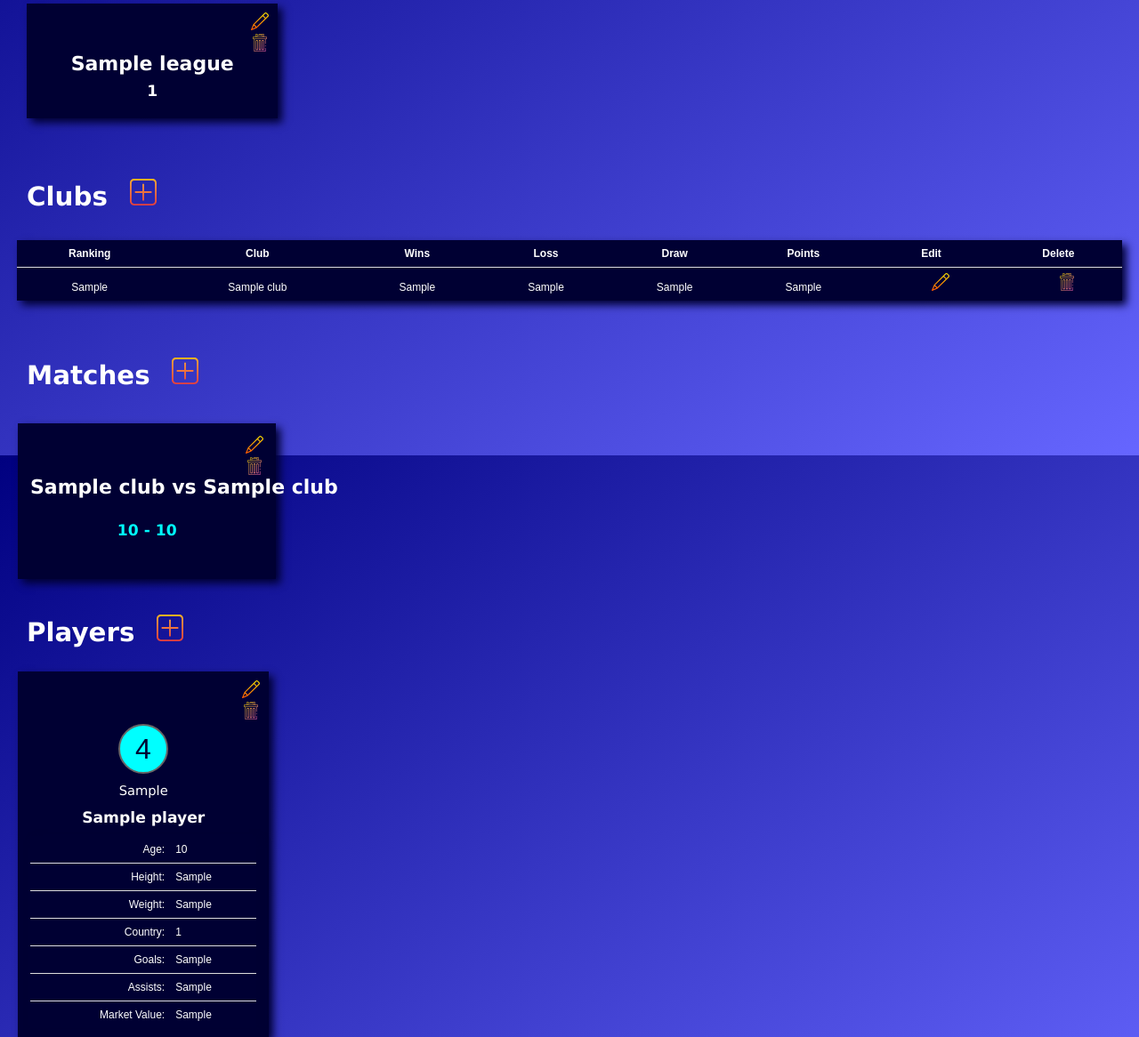
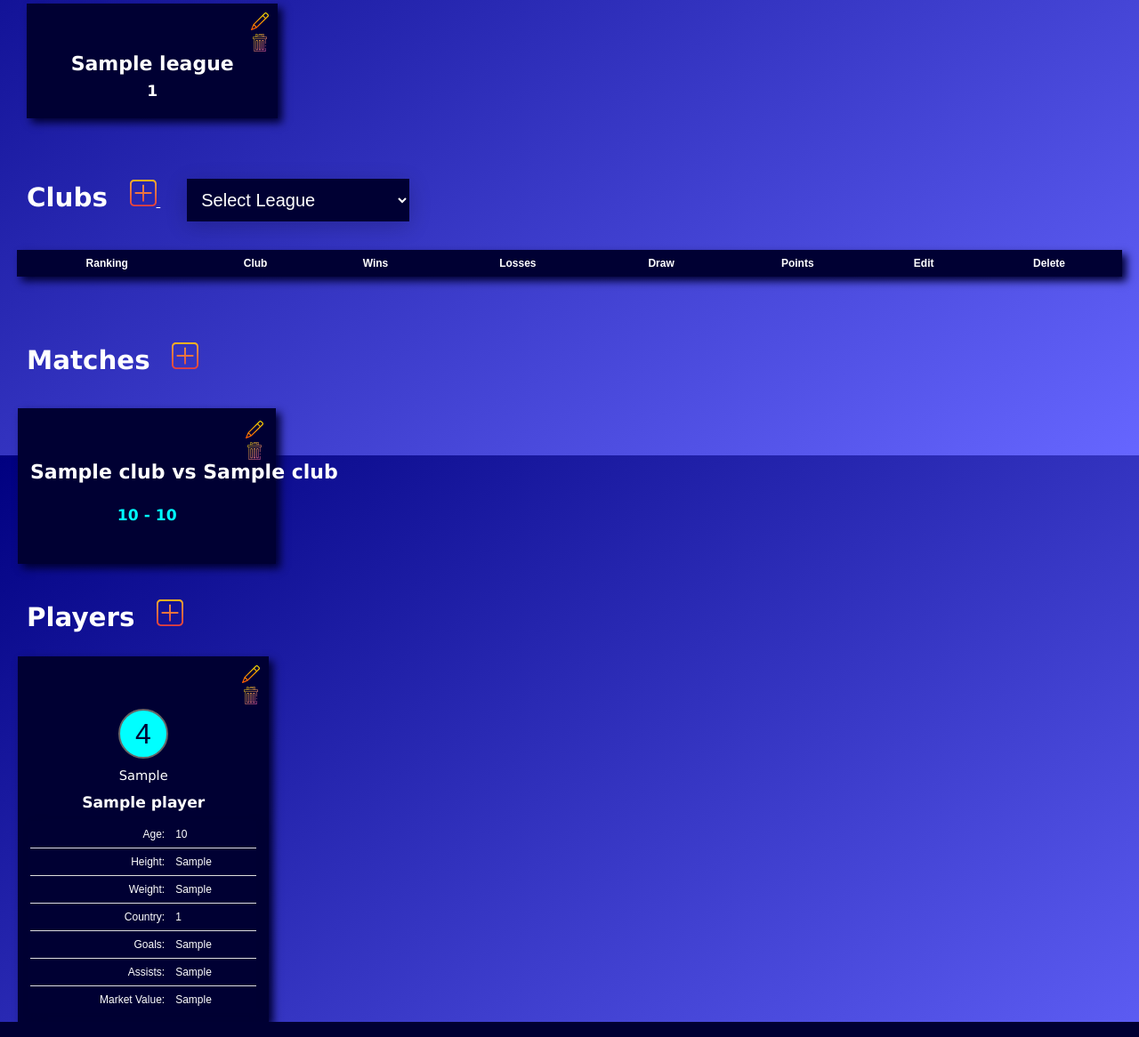
Before and after one commit to mjturi/503-Site, a PHP site: page / in a window 1280 px wide. Shown: the part 288-1454 px from the top of the page at 89% size. Run offline with PHP 8.4, Linux system fonts and the light colour scheme; tables that the repository leaves empty or names only in its code hold one stand-in row (values such as "Sample post"); lists and menus that the app fills with data are empty; some libraries are stand-ins or nearby versions.

Commit message:
dropdown

```diff
--- /dev/null
+++ b/clubs.php
@@ -0,0 +1,88 @@
+
+<?php
+function connectDatabase() {
+    $servername = "127.0.0.1:3306";
+    $username = "root";
+    $password = "abcd1234";
+
+
+    $conn = new mysqli($servername, $username, $password);
+    $conn->select_db("Soccer");
+
+    if ($conn->connect_error){
+        die("connection failed: " . $conn->connect_error);
+    }
+    return $conn;
+
+}
+
+function getData($table) {
+    $conn = connectDatabase();
+    $getRow = "SELECT * FROM %s";
+
+    $sql = "";
+
+    if ($table == "clubs") {
+        $sql = sprintf($getRow, $table);
+    } elseif ($table == "leagues") {
+        $sql = sprintf($getRow, $table);
+    } elseif ($table == "matches") {
+        $sql = sprintf($getRow, $table);
+    } elseif ($table == "players") {
+        $sql = sprintf($getRow, $table);
+    }
+
+    $result = $conn->query($sql);
+    $json = [];
+    while ($row = $result->fetch_assoc()){
+        $json[] = $row;
+    }
+
+    $conn->close();
+    return $json;
+}
+if($_GET['leagueid'] != "") {
+ $leagueid = $_GET['leagueid'];
+ echo "<table>";
+ echo "<tr>";
+ echo "<th>Ranking</th>";
+ echo "<th>Club</th>";
+ echo "<th>Wins</th>";
+ echo "<th>Losses</th>";
+ echo "<th>Draw</th>";
+ echo "<th>Points</th>";
+ echo "<th>Edit</th>";
+ echo "<th>Delete</th>";
+ echo "</tr>";
+ $clubs = getData('clubs');
+ foreach($clubs as $club):
+     if ($club['leagueid'] == $leagueid) {
+
+        echo "<tr>";
+        echo '<td>'.$club['ranking'].'</td>';
+        echo '<td>'.$club['name'].'</td>';
+        echo '<td>'.$club['wins'].'</td>';
+        echo '<td>'.$club['losses'].'</td>';
+        echo '<td>'.$club['draws'].'</td>';
+        echo '<td>'.$club['points'].'</td>';
+        echo "<td>";
+        // echo '<form name="edit"  method="post">';
+        // echo '<input type="hidden" name="id" value="'.$id.'">';
+        // echo '<input type="hidden" name="clubs">';
+        // echo '<input class="padding_left_20" type="image" name="edit" value="edit" src="./images/pencil.svg" width="20px" height="20px">';
+        // echo "</form>";
+        echo '<button class="padding_left_20" onclick="updateclub('.$club['clubid'].')">';
+        echo '<img src="./images/pencil.svg" width="20px" height="20px" alt="Edit"/>';
+        echo "</button>";
+        echo "</td>";
+        echo "<td>";
+        echo '<button class="padding_left_20" onclick="deleteRecord(\'clubs\','.$club['clubid'].')">';
+        echo '<img src="./images/trash-can.svg" width="20px" height="20px" alt="Delete"/>';
+        echo "</button>";
+        echo "</td>";
+        echo "</tr>";
+    }
+endforeach;
+echo "</table>";
+}
+?>
--- a/css/style.css
+++ b/css/style.css
@@ -388,3 +388,47 @@ div.scrollmenu article {
 		margin: auto;
 	}
 }
+
+.box {
+	position: relative;
+	display: inline-block;
+	margin-left: 30px;
+	margin-top: 0px;
+}
+
+.box select {
+	background-color: #000033;
+	color: white;
+	padding: 12px;
+	width: 250px;
+	border: none;
+	font-size: 20px;
+	box-shadow: 0 5px 25px rgba(0, 0, 0, 0.2);
+	-webkit-appearance: button;
+	appearance: button;
+	outline: none;
+}
+
+.box::before {
+	font-family: FontAwesome;
+	position: absolute;
+	top: 0;
+	right: 0;
+	width: 20%;
+	height: 100%;
+	text-align: center;
+	font-size: 28px;
+	line-height: 45px;
+	color: rgba(255, 255, 255, 0.5);
+	background-color: rgba(255, 255, 255, 0.1);
+	pointer-events: none;
+}
+
+.box:hover::before {
+	color: rgba(255, 255, 255, 0.6);
+	background-color: rgba(255, 255, 255, 0.2);
+}
+
+.box select option {
+	padding: 30px;
+}
--- a/delete.php
+++ b/delete.php
@@ -3,10 +3,10 @@
 
 function connectDatabase()
 {
-    $servername = "localhost";
+    $servername = "127.0.0.1:3306";
     $username = "root";
-    $password = "****";
-    $dbname = "website";
+    $password = "abcd1234";
+    $dbname = "Soccer";
 
     $conn = new mysqli($servername, $username, $password, $dbname);
 
--- a/index.php
+++ b/index.php
@@ -10,11 +10,36 @@ session_start();
     <link rel="stylesheet" href="./css/style.css">
     <script src="https://ajax.googleapis.com/ajax/libs/jquery/3.2.0/jquery.min.js"></script>
     <script>
+    function showClubs() {
+    			var leagueid = document.getElementById("select_league").value;
+    			$.get({
+    				url: 'clubs.php?leagueid=' + leagueid,
+    				success: function(data) {
+    					$('#selectedLeague').html(data);
+    				}
+    			}
+    			);
+    			return false;
+    		}
+    		function updateclub(id) {
+            			$.get({
+            				url: 'update_club_form.php?clubid=' + id,
+            				success: function(data) {
+            					$('#updateform').html(data);
+            				}
+            			}
+            			);
+            			return false;
+            		}
         function deleteRecord(table, id) {
             $.get({
                     url: 'delete.php?table=' + table + '&id=' + id,
                     success: function() {
-                        location.reload();
+                        if(table == 'clubs') {
+                        						showClubs();
+                        					} else {
+                        						location.reload();
+                        					}
                     }
                 }
             );
@@ -39,7 +64,7 @@ session_start();
         $draws = $_REQUEST['draws'];
         $points = $_REQUEST['points'];
         $id = $_REQUEST['id'];
-        updateClubs('clubs', $id, $name, $ranking, $wins, $losses, $draws, $points, $country);
+        updateClubs('clubs', $id, $name, $ranking, $wins, $losses, $draws, $points);
     }
     if (isset($_POST['push_edits3_x'])) {
         $hscore = $_REQUEST['hscore'];
@@ -65,11 +90,11 @@ session_start();
 </head>
 
 
-<body>
+<body onload="showClubs()">
 <!--Start of Header-->
 <header>
     <div id="logo">
-        <a href="https://www.sdsu.edu/">
+        <a href="index.php">
             <img src="./images/football.svg">
         </a>
         <a href="index.php">
@@ -78,16 +103,17 @@ session_start();
     </div>
     <nav id="nav">
         <ul class="navigation">
-            <li><a href="index.html">Home</a></li>
-            <li><a href="about.html">Leagues</a></li>
-            <li><a href="events.html">Clubs</a></li>
-            <li><a href="exhibit.html">Matches</a></li>
-            <li><a href="science.html">Players</a></li>
+            <li><a href="index.php">Home</a></li>
+            <li><a href="#leagues">Leagues</a></li>
+            <li><a href="#clubs">Clubs</a></li>
+            <li><a href="#matches">Matches</a></li>
+            <li><a href="#players">Players</a></li>
             <li><a href="#">Get Involved</a></li>
         </ul>
     </nav>
 </header>
 
+<?php $leagues = getData('leagues'); ?>
 <div>
     <h1>Leagues</h1>
     <a class="padding_left_20" href="https://www.sdsu.edu/">
@@ -95,7 +121,6 @@ session_start();
     </a>
     <div id="leagues" class="columns">
         <?php
-        $leagues = getData('leagues');
         foreach($leagues as $league):
             $id = $league['leagueid'];
             ?>
@@ -138,7 +163,23 @@ session_start();
         <a class="padding_left_20" href="https://www.sdsu.edu/">
             <img src="./images/add.svg" width="30px" height="30px" alt="Add Club">
         </a>
-        <table>
+        <div class="box">
+        		<select id="select_league" name="select_league" onchange="showClubs()">
+        			<option value="0" selected="selected">Select League</option>
+        			<?php
+        			if (! empty($leagues)) {
+        				foreach($leagues as $league) {
+        					echo '<option value="' . $league['leagueid'] . '">' . $league['name'] . '</option>';
+        				}
+        			}
+        			?>
+        		</select>
+        	</div>
+        	<div id="selectedLeague">
+            		</div>
+            		<div id="updateform">
+                                		</div>
+        <!-- <table>
             <tr>
                 <th>Ranking</th>
                 <th>Club</th>
@@ -162,11 +203,9 @@ session_start();
                     <td><?php echo $club['draws']; ?></td>
                     <td><?php echo $club['points']; ?></td>
                     <td>
-                        <form name="edit"  method="post">
-                            <input type="hidden" name="id" value="<?php echo $id ?>">
-                            <input type="hidden" name="clubs">
-                            <input class="padding_left_20" type="image" name="edit" value="edit" src="./images/pencil.svg" width="20px" height="20px">
-                        </form>
+                    <button class="padding_left_20" onclick="updateclub(<?php echo $club['clubid']; ?>)">
+                                                <img src="./images/pencil.svg" width="20px" height="20px" alt="Edit"/>
+                                            </button>
                     </td>
                     <td>
                         <button class="padding_left_20" onclick="deleteRecord('clubs', <?php echo $club['clubid']; ?>)">
@@ -175,24 +214,9 @@ session_start();
                     </td>
                 </tr>
             <?php endforeach;?>
-        </table>
+        </table> -->
         <br>
         <br>
-        <?php
-        if (isset($_POST['clubs'])) {
-            $id = $_REQUEST['id'];
-            $editRow = displayEdit("clubs", $id);
-            echo "<form method=\"POST\" class='editC'>";
-            echo "<br>";
-            echo "<h2>Edit this Club</h2>";
-            echo "<br>";
-            echo "<input style=\"color: black\" value=\"$editRow[clubid]\" type=\"hidden\" size=\"20\" name=\"id\" >";
-            echo "<p>&nbsp;&nbsp;&nbsp;&nbsp;&nbsp;&nbsp;Club Ranking:&nbsp;&nbsp;&nbsp; <input style=\"color: black\" value=\"$editRow[ranking]\" type=\"text\" size=\"20\" name=\"ranking\" >&nbsp;&nbsp;&nbsp;&nbsp;&nbsp;&nbsp;Club Name:&nbsp;&nbsp;&nbsp;&nbsp;&nbsp;&nbsp; <input style=\"color: black\" value=\"$editRow[name]\" type=\"text\" size=\"20\" name=\"name\" >&nbsp;&nbsp;&nbsp;&nbsp;&nbsp;&nbsp;Club Wins:&nbsp;&nbsp;&nbsp;&nbsp;&nbsp;&nbsp;&nbsp; <input style=\"color: black\" value=\"$editRow[wins]\" type=\"text\" size=\"20\" name=\"wins\" ></p><br>";
-            echo "<p>&nbsp;&nbsp;&nbsp;&nbsp;&nbsp;&nbsp;Club Losses:&nbsp;&nbsp;&nbsp;&nbsp;&nbsp; <input style=\"color: black\" value=\"$editRow[losses]\" type=\"text\" size=\"20\" name=\"losses\" >&nbsp;&nbsp;&nbsp;&nbsp;&nbsp;&nbsp;Club Draws:&nbsp;&nbsp;&nbsp;&nbsp;&nbsp; <input style=\"color: black\" value=\"$editRow[draws]\" type=\"text\" size=\"20\" name=\"draws\" >&nbsp;&nbsp;&nbsp;&nbsp;&nbsp;&nbsp;Club Points:&nbsp;&nbsp;&nbsp;&nbsp;&nbsp;&nbsp; <input style=\"color: black\" value=\"$editRow[points]\" type=\"text\" size=\"20\"  name=\"points\"></p><br>";
-            echo "<p><input class=\"padding_left_20\" type=\"image\" name=\"push_edits2\" value=\"edit\" src=\"./images/pencil.svg\" width=\"40px\" height=\"40px\">&nbsp;&nbsp;&nbsp;&nbsp;&nbsp;&nbsp;&nbsp;&nbsp;&nbsp;&nbsp;<button onClick=\"window.location.reload();\"><img  src=\"./images/cancel.png\" width=\"40px\" height=\"40px\"></p>";
-            echo "</form>";
-        }
-        ?>
     </div>
     </br>
     <div id="matches">
--- a/operations.php
+++ b/operations.php
@@ -2,13 +2,13 @@
 
 
 function connectDatabase() {
-    $servername = "localhost";
+    $servername = "127.0.0.1:3306";
     $username = "root";
-    $password = "*****";
+    $password = "abcd1234";
 
 
     $conn = new mysqli($servername, $username, $password);
-    $conn->select_db("website");
+    $conn->select_db("Soccer");
 
     if ($conn->connect_error){
         die("connection failed: " . $conn->connect_error);
@@ -74,9 +74,9 @@ function updateLeagues($table, $id, $name, $country){
     }
 }
 
-function updateClubs($table, $id, $name, $ranking, $wins, $losses, $draws, $points, $country){
+function updateClubs($table, $id, $name, $ranking, $wins, $losses, $draws, $points){
     $conn = connectDatabase();
-    $query = "UPDATE $table SET name= '$name', ranking= $ranking, wins= $wins, losses= $losses, draws=$draws, points= $points, country= '$country' WHERE clubid = $id";
+    $query = "UPDATE $table SET name= '$name', ranking= $ranking, wins= $wins, losses= $losses, draws=$draws, points= $points WHERE clubid = $id";
     if ($conn->query($query) === TRUE) {
         echo "<script language='javascript'>
         window.location.replace(\"http://localhost:8000/success.php\");
```
Also changed, not shown: update_club_form.php (added, +44 -0 lines). Lines whose indentation alone changed are shown as unchanged.
